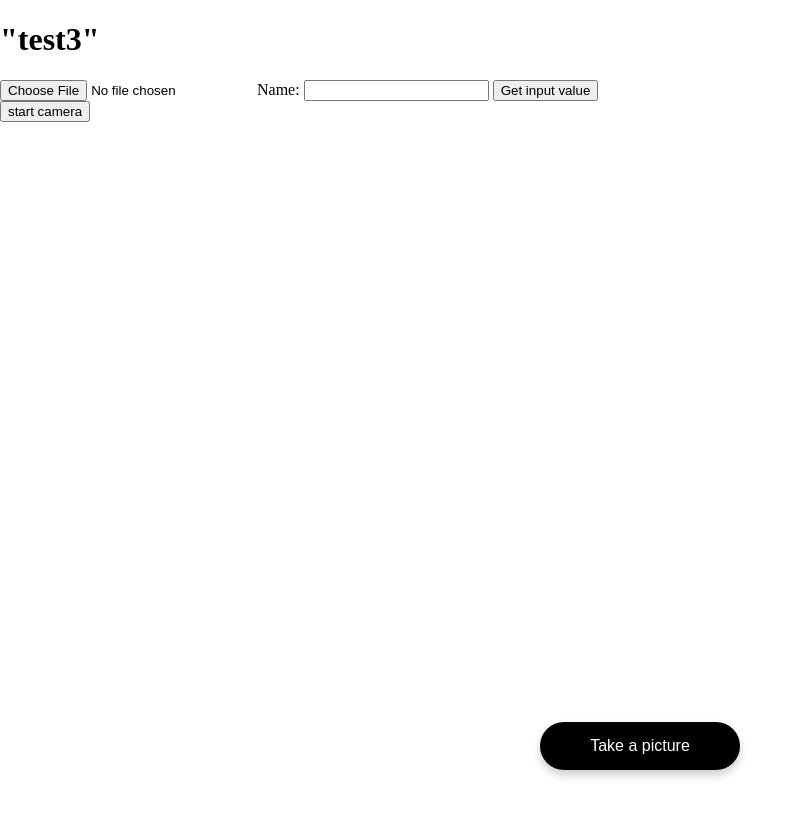
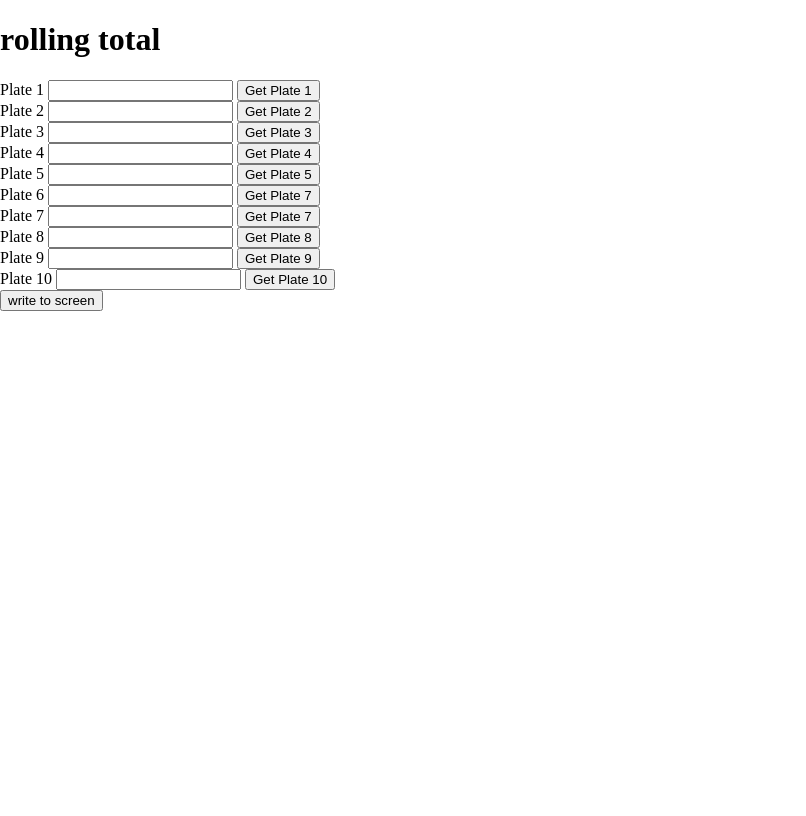
Before and after one commit to RPGHeavyIndustries/RPGHeavyIndustries.github.io, a plain HTML site: page index.html in a window 1280 px wide. Shown: the whole page, without its empty margins (0-806 px from the left). Drawn offline with Linux system fonts and the light colour scheme; files that its build step writes are made by us from their sources.

Commit message:
Add files via upload

```diff
--- a/index.html
+++ b/index.html
@@ -7,56 +7,136 @@
 <!-- Name of your awesome camera app -->
 <title>Camera App</title>
 <!-- Link to your main style sheet-->
-<link rel="stylesheet" href="/css/style.css">
+<link rel="stylesheet" href="/style.css">
 <!-- Reference to your JavaScript file -->
-<script src="/js/app.js"></script>
+<script src="app.js"></script>
 </head>
 <body>
-    <h1>"test3"</h1>
-    <!--initiate image, on devices the camera will be an option-->
-    <input type="file" accept="image/*" capture id="file-input" />
+    <h1>rolling total</h1>
 
-    <label for="name">Name:</label>
+    <label for="plate1">Plate 1</label>
+  <!-- number plate 1 -->
     <input
       type="text"
-      id="name"
-      name="name"
+      id="plate1"
+      name="plate1"
       required
     />
-    <button id="inputBtn" type="button">
-        Get input value
+    <button id="input-plate1" type="button">
+        Get Plate 1
     </button>
-
-
-<script>
-  const fileInput = document.getElementById('file-input');
-
-  fileInput.addEventListener('change', (e) =>
-    doSomethingWithFiles(e.target.files),
-  );
-</script>
-
-
-
-    <!-- Camera -->
-<main id="camera">
-    <!-- Camera view -->
-    <video id="camera--view" autoplay playsinline></video>
-
-    <!-- Camera sensor -->
-    <canvas id="camera--sensor"></canvas>
-
-    <!-- Camera output -->
-    <img src="//:0" alt="" id="camera--output">
-
-    <!-- Camera trigger -->
-    <button id="camera--Start2" onclick="cameraStart()">start camera</button>
-
-    <!-- Camera trigger -->
-    <button id="camera--trigger">Take a picture</button>
-
-
-</main>
+  </br>
+  <!-- number plate 2 -->
+  <label for="plate2">Plate 2</label>
+    <input
+      type="text"
+      id="plate2"
+      name="plate2"
+      required
+    />
+    <button id="input-plate2" type="button">
+        Get Plate 2
+    </button>
+  </br>
+      <label for="plate3">Plate 3</label>
+  <!-- number plate 3 -->
+    <input
+      type="text"
+      id="plate1"
+      name="plate1"
+      required
+    />
+    <button id="input-plate3" type="button">
+        Get Plate 3
+    </button>
+  </br>
+  <!-- number plate 4 -->
+  <label for="plate4">Plate 4</label>
+    <input
+      type="text"
+      id="plate4"
+      name="plate4"
+      required
+    />
+    <button id="input-plate4" type="button">
+        Get Plate 4
+    </button>
+</br>
+<!-- number plate 5 -->
+  <label for="plate5">Plate 5</label>
+    <input
+      type="text"
+      id="plate5"
+      name="plate5"
+      required
+    />
+    <button id="input-plate5" type="button">
+        Get Plate 5
+    </button>
+</br>
+   <label for="plate6">Plate 6</label>
+  <!-- number plate 6 -->
+    <input
+      type="text"
+      id="plate6"
+      name="plate6"
+      required
+    />
+    <button id="input-plate6" type="button">
+        Get Plate 7
+    </button>
+  </br>
+  <!-- number plate 7 -->
+  <label for="plate7">Plate 7</label>
+    <input
+      type="text"
+      id="plate7"
+      name="plate7"
+      required
+    />
+    <button id="input-plate7" type="button">
+        Get Plate 7
+    </button>
+  </br>
+      <label for="plate8">Plate 8</label>
+  <!-- number plate 8 -->
+    <input
+      type="text"
+      id="plate8"
+      name="plate8"
+      required
+    />
+    <button id="input-plate8" type="button">
+        Get Plate 8
+    </button>
+  </br>
+  <!-- number plate 9 -->
+  <label for="plate9">Plate 9</label>
+    <input
+      type="text"
+      id="plate9"
+      name="plate9"
+      required
+    />
+    <button id="input-plate9" type="button">
+        Get Plate 9
+    </button>
+</br>
+<!-- number plate 10 -->
+  <label for="plate5">Plate 10</label>
+    <input
+      type="text"
+      id="plate10"
+      name="plate10"
+      required
+    />
+    <button id="input-plate10" type="button">
+        Get Plate 10
+    </button>
+</br>
+  <button id="input-btn2" type="button">
+        write to screen
+    </button>
 
 </body>
 </html>
```
